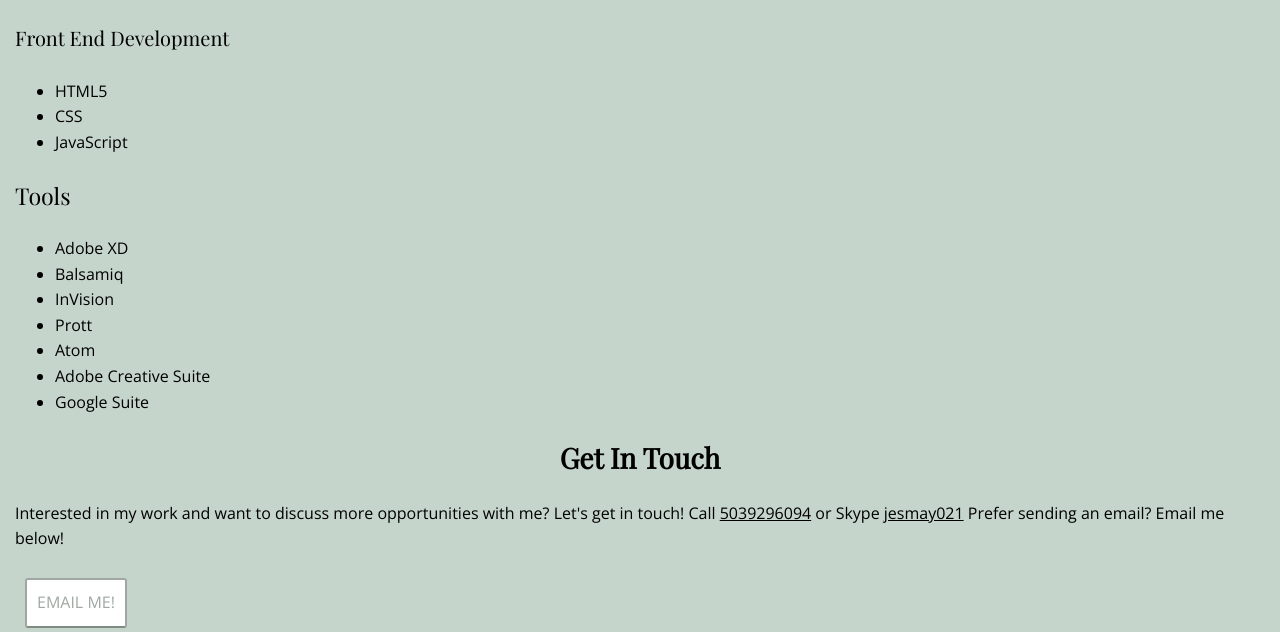
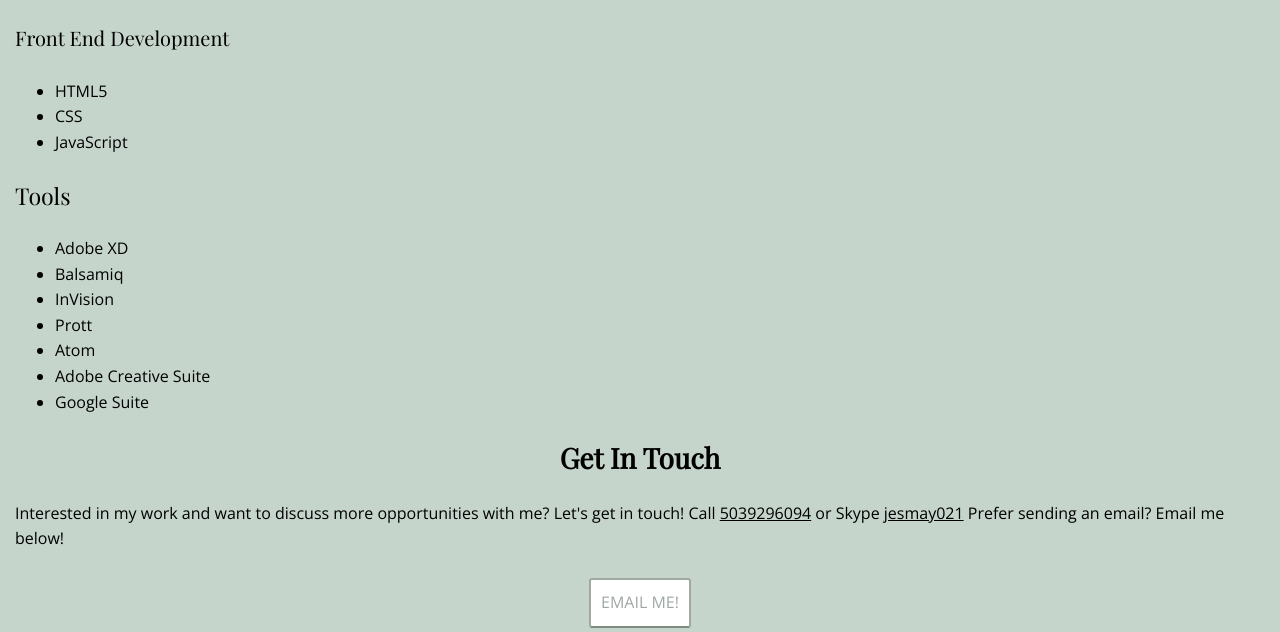
Before and after one commit to jesmay021/portfolio-website, a plain HTML site: page about.html in a window 1280 px wide. Shown: the part 2276-2908 px from the top of the page. Drawn offline with nearby package versions, Linux system fonts and the light colour scheme.

Commit message:
footer adjustment

```diff
--- a/about.html
+++ b/about.html
@@ -97,7 +97,7 @@
     <div class="container">
       <h2>Get In Touch</h2>
       <p>Interested in my work and want to discuss more opportunities with me? Let's get in touch! Call <a href="tel:5039296094">5039296094</a> or Skype <a href="skype:jesmay021">jesmay021</a> Prefer sending an email? Email me below!</p>
-      <div>
+      <div class="email">
         <a href="mailto:jessica.irene.designs@gmail.com" class= "button contact">Email me!</a>
       </div>
       <div class="networking">
@@ -125,5 +125,4 @@
     </div>
   </footer>
 </body>
-
 </html>
```
Also changed, not shown: workCG.html (+1 -1 lines).
